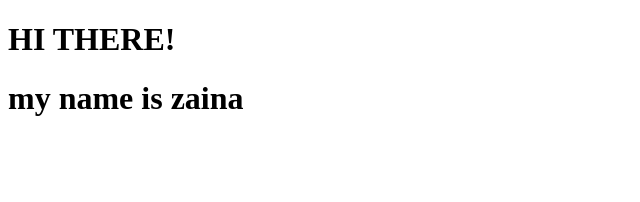
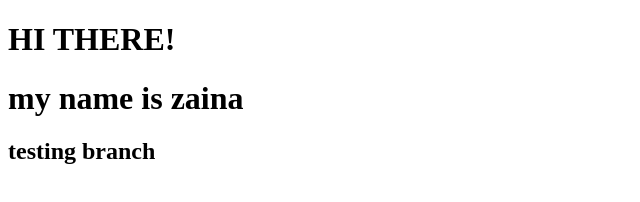
Before and after one commit to zainaitriq/ZainaDemo, a plain HTML site: page index.html in a window 1280 px wide. Shown: the whole page, without its empty margins (0-640 px from the left). Drawn offline with Linux system fonts and the light colour scheme.

Commit message:
testing changes

```diff
--- a/index.html
+++ b/index.html
@@ -6,5 +6,6 @@
     <body>
 <h1>HI THERE!</h1>
 <h1> my name is zaina <h1>
+    <h2>testing branch</h2>
     </body>
 </html>
```
